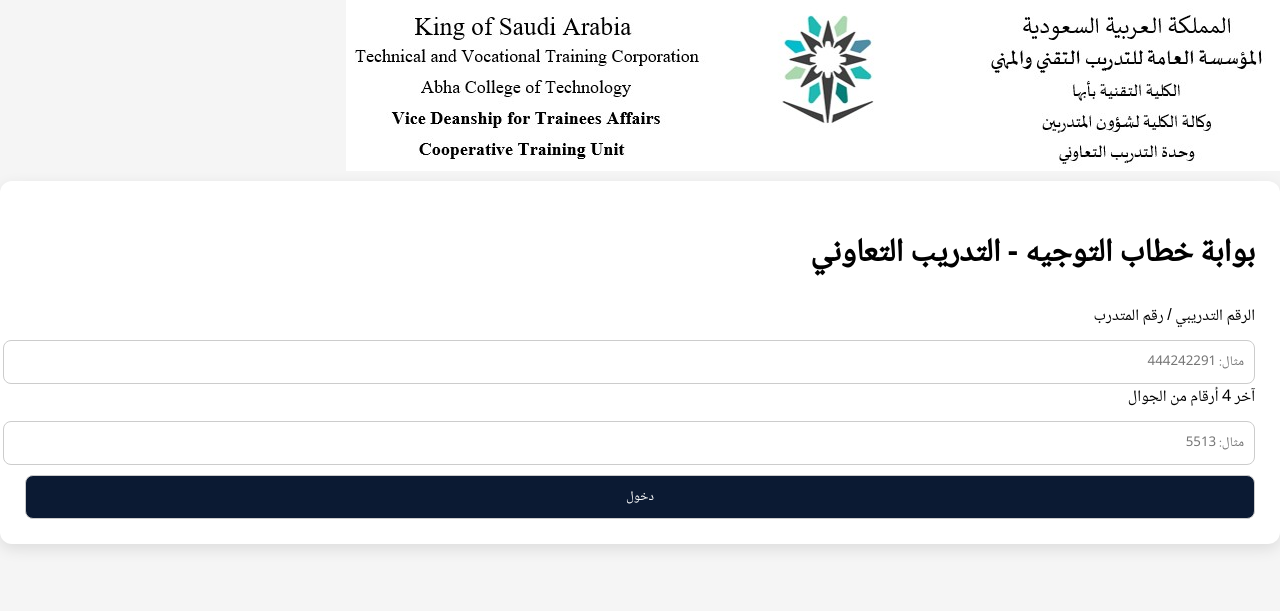
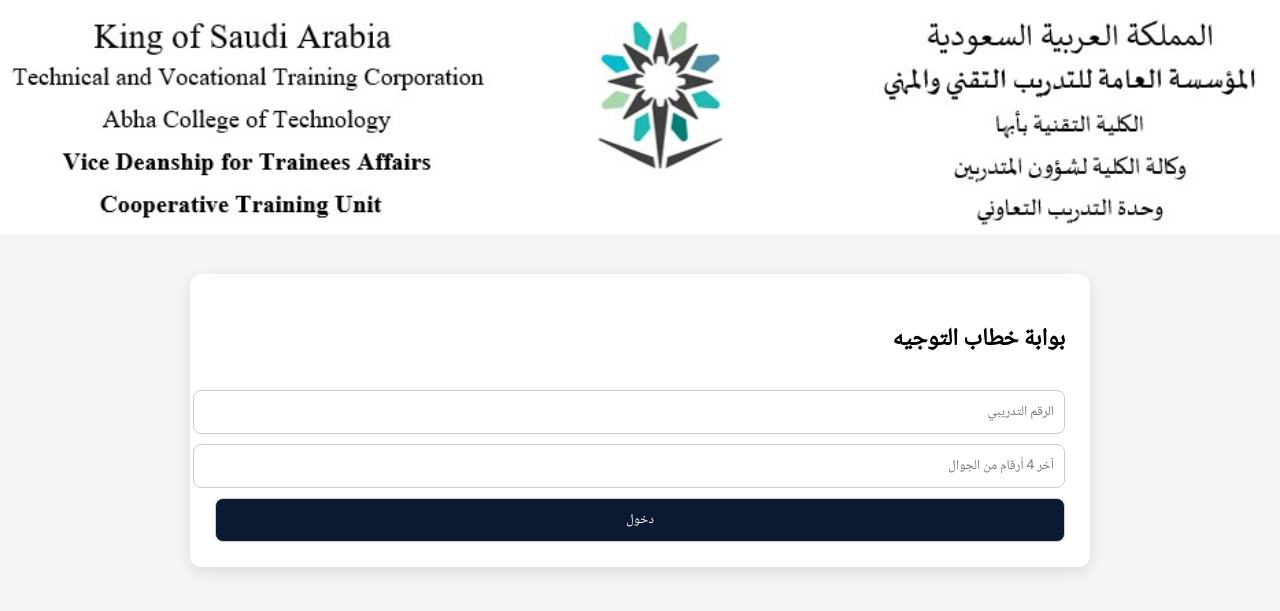
Before and after one commit to ctabha/coop-training, a Flask app: page / in a window 1280 px wide. Shown: the top 611 px of the page. Run offline with Flask 3, Linux system fonts and the light colour scheme.

Commit message:
Update index.html

```diff
--- a/templates/index.html
+++ b/templates/index.html
@@ -1,38 +1,38 @@
 <!doctype html>
-<html lang="ar" dir="rtl">
+<html lang="ar">
 <head>
-  <meta charset="utf-8" />
-  <meta name="viewport" content="width=device-width, initial-scale=1" />
-  <link rel="stylesheet" href="{{ url_for('static', filename='style.css') }}">
-  <title>بوابة خطاب التوجيه - التدريب التعاوني</title>
+<meta charset="utf-8">
+<title>بوابة التدريب التعاوني</title>
+<link rel="stylesheet" href="/static/style.css">
 </head>
+
 <body>
-  <div class="page">
-    <img class="header" src="{{ url_for('static', filename='header.jpg') }}" alt="header" />
 
-    <div class="card">
-      <h1>بوابة خطاب التوجيه - التدريب التعاوني</h1>
+<div class="header">
+<img src="/static/header.jpg">
+</div>
 
-      {% with messages = get_flashed_messages(with_categories=true) %}
-        {% if messages %}
-          <div class="msgs">
-            {% for cat, msg in messages %}
-              <div class="msg {{cat}}">{{ msg }}</div>
-            {% endfor %}
-          </div>
-        {% endif %}
-      {% endwith %}
+<div class="container">
+<div class="card">
 
-      <form method="POST" action="/">
-        <label>الرقم التدريبي / رقم المتدرب</label>
-        <input name="trainee_id" placeholder="مثال: 444242291" required>
+<h2>بوابة خطاب التوجيه</h2>
 
-        <label>آخر 4 أرقام من الجوال</label>
-        <input name="last4" placeholder="مثال: 5513" required>
+<form method="post">
 
-        <button type="submit">دخول</button>
-      </form>
-    </div>
-  </div>
+<input name="trainee_id" placeholder="الرقم التدريبي" required>
+
+<input name="phone_last4" placeholder="آخر 4 أرقام من الجوال" required>
+
+<button type="submit">دخول</button>
+
+</form>
+
+{% if error %}
+<p style="color:red">{{error}}</p>
+{% endif %}
+
+</div>
+</div>
+
 </body>
 </html>
```
